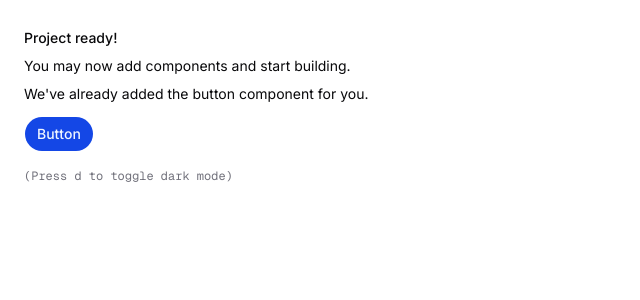
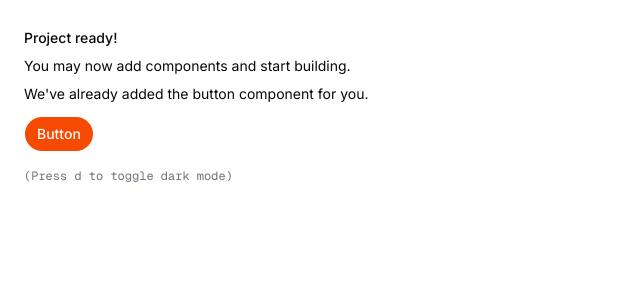
Before and after one commit to viora-studio/nextjs-template, a Next.js app: page / in a window 1280 px wide. Shown: the top 300 px of the page, without its empty margins (0-640 px from the left). Built offline with nearby package versions, Linux system fonts and the light colour scheme.

Commit message:
Saturnix default colors

```diff
--- a/app/globals.css
+++ b/app/globals.css
@@ -54,32 +54,32 @@
     --card-foreground: oklch(0.141 0.005 285.823);
     --popover: oklch(1 0 0);
     --popover-foreground: oklch(0.141 0.005 285.823);
-    --primary: oklch(0.488 0.243 264.376);
-    --primary-foreground: oklch(0.97 0.014 254.604);
-    --secondary: oklch(0.967 0.001 286.375);
-    --secondary-foreground: oklch(0.21 0.006 285.885);
+    --primary: oklch(0.646 0.222 41.116);
+    --primary-foreground: oklch(0.985 0 0);
+    --secondary: oklch(0.96 0.01 45);
+    --secondary-foreground: oklch(0.25 0.04 35);
     --muted: oklch(0.967 0.001 286.375);
     --muted-foreground: oklch(0.552 0.016 285.938);
-    --accent: oklch(0.967 0.001 286.375);
-    --accent-foreground: oklch(0.21 0.006 285.885);
+    --accent: oklch(0.95 0.04 45);
+    --accent-foreground: oklch(0.25 0.04 35);
     --destructive: oklch(0.577 0.245 27.325);
     --border: oklch(0.92 0.004 286.32);
     --input: oklch(0.92 0.004 286.32);
-    --ring: oklch(0.705 0.015 286.067);
-    --chart-1: oklch(0.828 0.111 230.318);
-    --chart-2: oklch(0.685 0.169 237.323);
-    --chart-3: oklch(0.588 0.158 241.966);
-    --chart-4: oklch(0.5 0.134 242.749);
+    --ring: oklch(0.646 0.222 41.116);
+    --chart-1: oklch(0.646 0.222 41.116);
+    --chart-2: oklch(0.65 0.14 245);
+    --chart-3: oklch(0.55 0.19 295);
+    --chart-4: oklch(0.75 0.16 45);
     --chart-5: oklch(0.443 0.11 240.79);
     --radius: 0.45rem;
     --sidebar: oklch(0.985 0 0);
     --sidebar-foreground: oklch(0.141 0.005 285.823);
-    --sidebar-primary: oklch(0.546 0.245 262.881);
-    --sidebar-primary-foreground: oklch(0.97 0.014 254.604);
-    --sidebar-accent: oklch(0.967 0.001 286.375);
-    --sidebar-accent-foreground: oklch(0.21 0.006 285.885);
+    --sidebar-primary: oklch(0.646 0.222 41.116);
+    --sidebar-primary-foreground: oklch(0.985 0 0);
+    --sidebar-accent: oklch(0.95 0.04 45);
+    --sidebar-accent-foreground: oklch(0.25 0.04 35);
     --sidebar-border: oklch(0.92 0.004 286.32);
-    --sidebar-ring: oklch(0.705 0.015 286.067);
+    --sidebar-ring: oklch(0.646 0.222 41.116);
 }
 
 .dark {
@@ -89,31 +89,31 @@
     --card-foreground: oklch(0.985 0 0);
     --popover: oklch(0.21 0.006 285.885);
     --popover-foreground: oklch(0.985 0 0);
-    --primary: oklch(0.424 0.199 265.638);
-    --primary-foreground: oklch(0.97 0.014 254.604);
-    --secondary: oklch(0.274 0.006 286.033);
+    --primary: oklch(0.646 0.222 41.116);
+    --primary-foreground: oklch(0.985 0 0);
+    --secondary: oklch(0.274 0.025 40);
     --secondary-foreground: oklch(0.985 0 0);
     --muted: oklch(0.274 0.006 286.033);
     --muted-foreground: oklch(0.705 0.015 286.067);
-    --accent: oklch(0.274 0.006 286.033);
-    --accent-foreground: oklch(0.985 0 0);
+    --accent: oklch(0.30 0.06 40);
+    --accent-foreground: oklch(0.95 0.04 45);
     --destructive: oklch(0.704 0.191 22.216);
     --border: oklch(1 0 0 / 10%);
     --input: oklch(1 0 0 / 15%);
-    --ring: oklch(0.552 0.016 285.938);
-    --chart-1: oklch(0.828 0.111 230.318);
-    --chart-2: oklch(0.685 0.169 237.323);
-    --chart-3: oklch(0.588 0.158 241.966);
-    --chart-4: oklch(0.5 0.134 242.749);
+    --ring: oklch(0.646 0.222 41.116);
+    --chart-1: oklch(0.646 0.222 41.116);
+    --chart-2: oklch(0.65 0.14 245);
+    --chart-3: oklch(0.55 0.19 295);
+    --chart-4: oklch(0.75 0.16 45);
     --chart-5: oklch(0.443 0.11 240.79);
     --sidebar: oklch(0.21 0.006 285.885);
     --sidebar-foreground: oklch(0.985 0 0);
-    --sidebar-primary: oklch(0.623 0.214 259.815);
-    --sidebar-primary-foreground: oklch(0.97 0.014 254.604);
-    --sidebar-accent: oklch(0.274 0.006 286.033);
-    --sidebar-accent-foreground: oklch(0.985 0 0);
+    --sidebar-primary: oklch(0.646 0.222 41.116);
+    --sidebar-primary-foreground: oklch(0.985 0 0);
+    --sidebar-accent: oklch(0.30 0.06 40);
+    --sidebar-accent-foreground: oklch(0.95 0.04 45);
     --sidebar-border: oklch(1 0 0 / 10%);
-    --sidebar-ring: oklch(0.552 0.016 285.938);
+    --sidebar-ring: oklch(0.646 0.222 41.116);
 }
 
 @layer base {
```
